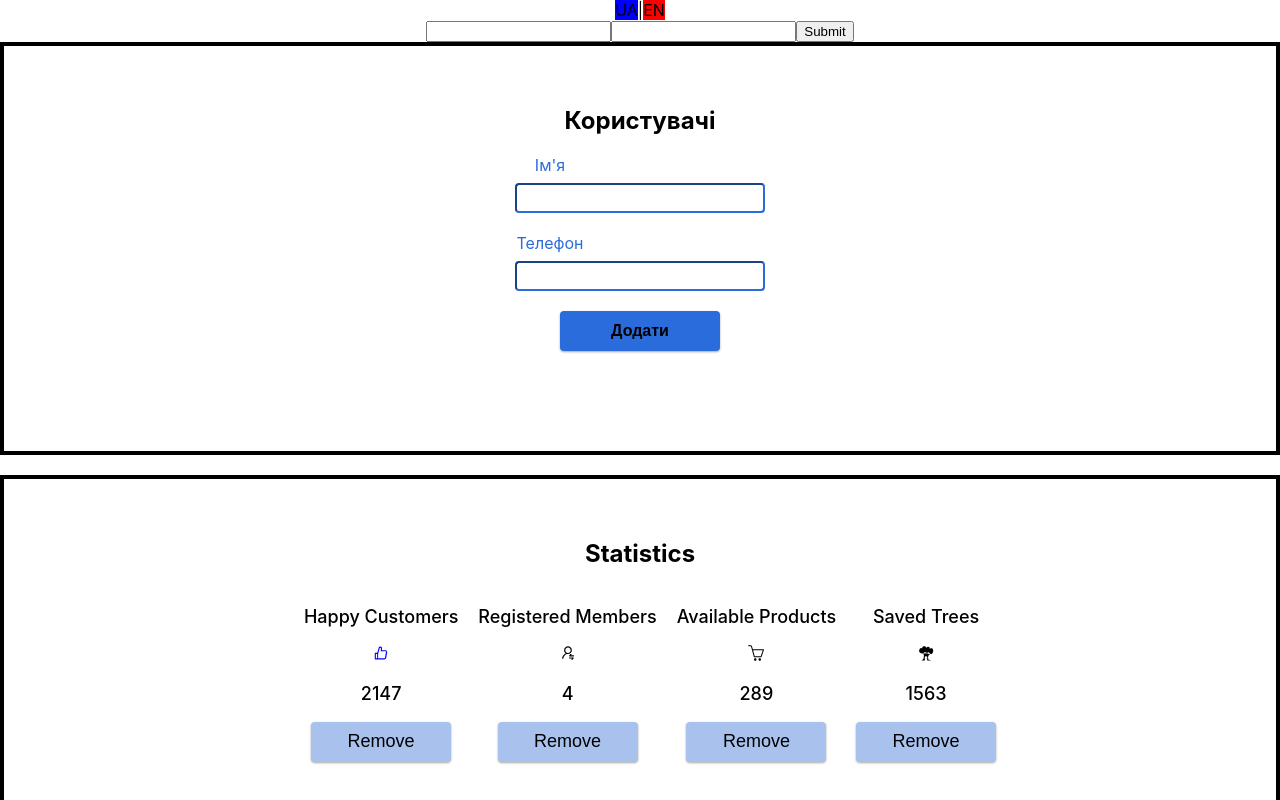
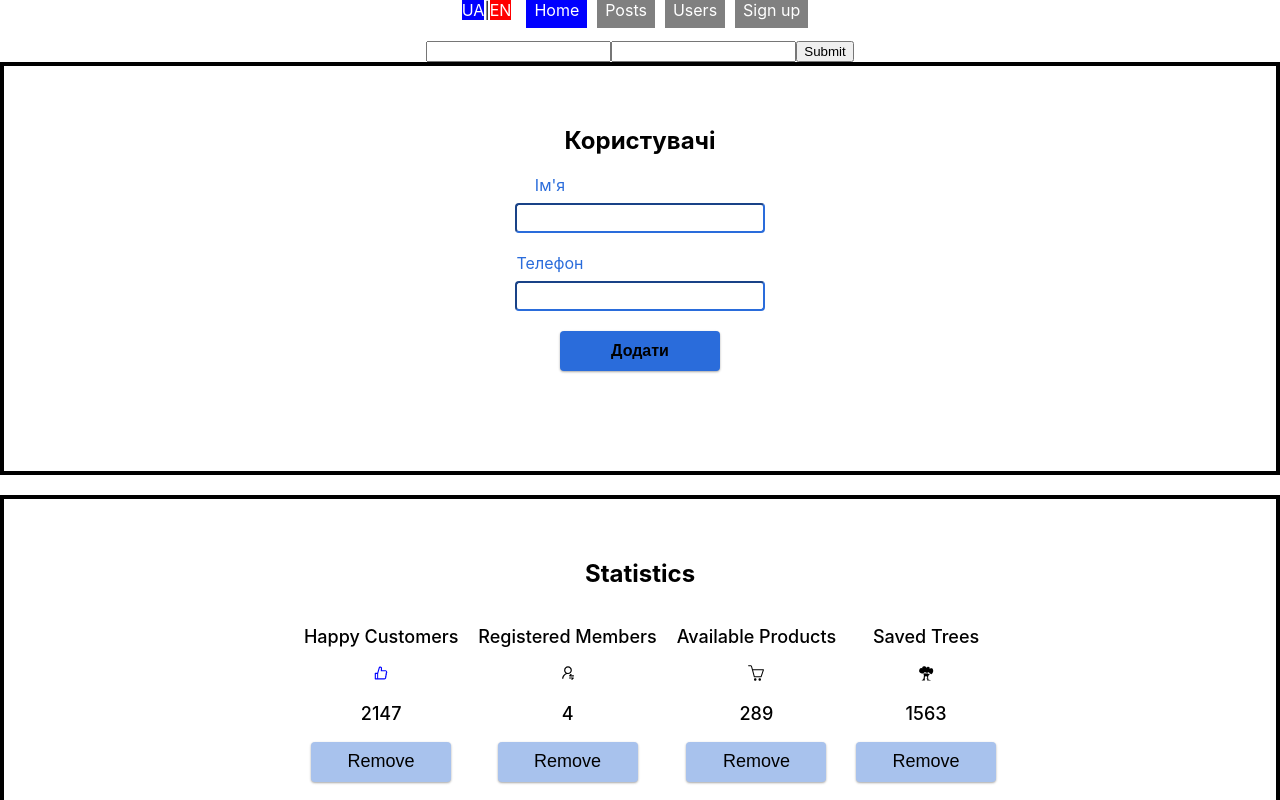
Before and after one commit to Serj96/react-practice, a React (Create React App) app: page / in a window 1280 px wide. Shown: the top 800 px of the page. Built offline with nearby package versions, Linux system fonts and the light colour scheme.

Commit message:
Added nav

```diff
--- a/package.json
+++ b/package.json
@@ -12,6 +12,7 @@
     "react-dom": "^18.2.0",
     "react-icons": "^4.7.1",
     "react-loader-spinner": "^5.3.4",
+    "react-router-dom": "^6.6.2",
     "react-scripts": "5.0.1",
     "styled-components": "^5.3.6",
     "styled-system": "^5.1.5",
--- a/src/App.jsx
+++ b/src/App.jsx
@@ -8,7 +8,7 @@ import Users from 'Users/Users';
 // import Posts from 'components/Posts/Posts';
 import AuthForm from 'components/AuthForm/AuthForm';
 import { LangProvider } from './context/context';
-import { LangSwitch } from 'components/LangSwitch/LangSwitch';
+import { Navigation } from 'components/Navigation/Navigation';
 
 function App() {
   const onSubmitHandler = state => {
@@ -18,7 +18,7 @@ function App() {
     <LangProvider>
       <ThemeProvider theme={theme}>
         <div className="App">
-          <LangSwitch />
+          <Navigation />
           <AuthForm onSubmit={onSubmitHandler} />
           {/* <Posts /> */}
           <Users />
--- a/src/components/LangSwitch/LangSwitch.module.css
+++ b/src/components/LangSwitch/LangSwitch.module.css
@@ -1,9 +1,9 @@
-
-
 .currentLang {
-    background-color: blue;
+  background-color: blue;
+  color: white;
 }
 
 .lang {
-    background-color: red;
+  background-color: red;
+  color: white;
 }
--- /dev/null
+++ b/src/components/Navigation/Navigation.jsx
@@ -0,0 +1,16 @@
+import { LangSwitch } from 'components/LangSwitch/LangSwitch';
+import { NavWrapper, NavLinkItem, Header } from './Navigation.styled';
+
+export const Navigation = () => {
+  return (
+    <Header>
+      <LangSwitch />
+      <NavWrapper>
+        <NavLinkItem to="/">Home</NavLinkItem>
+        <NavLinkItem to="/posts">Posts</NavLinkItem>
+        <NavLinkItem to="/users">Users</NavLinkItem>
+        <NavLinkItem to="/sign-up">Sign up</NavLinkItem>
+      </NavWrapper>
+    </Header>
+  );
+};
--- /dev/null
+++ b/src/components/Navigation/Navigation.styled.js
@@ -0,0 +1,25 @@
+import { NavLink } from 'react-router-dom';
+import styled from 'styled-components';
+
+export const Header = styled.header`
+  display: flex;
+  justify-content: center;
+  align-items: center;
+  margin-bottom: 20px;
+`;
+
+export const NavLinkItem = styled(NavLink)`
+  margin-right: 10px;
+  text-decoration: none;
+  background-color: grey;
+  padding: 8px;
+  color: white;
+
+  &.active {
+    background-color: blue;
+  }
+`;
+
+export const NavWrapper = styled.nav`
+  margin-left: 15px;
+`;
--- a/src/index.js
+++ b/src/index.js
@@ -2,11 +2,13 @@ import React from 'react';
 import ReactDOM from 'react-dom/client';
 import './index.css';
 import App from './App';
-
+import { BrowserRouter } from 'react-router-dom';
 
 const root = ReactDOM.createRoot(document.getElementById('root'));
 root.render(
   <React.StrictMode>
-    <App />
+    <BrowserRouter>
+      <App />
+    </BrowserRouter>
   </React.StrictMode>
 );
```
Also changed, not shown: 1 other file (tests, documents, lock files or other folders).
